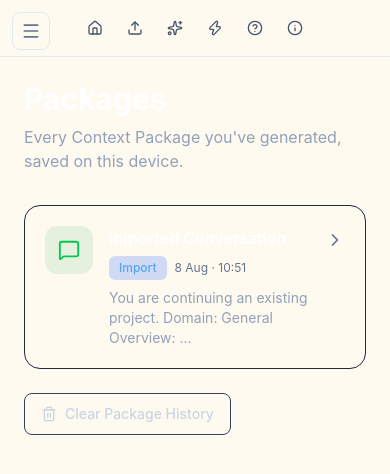
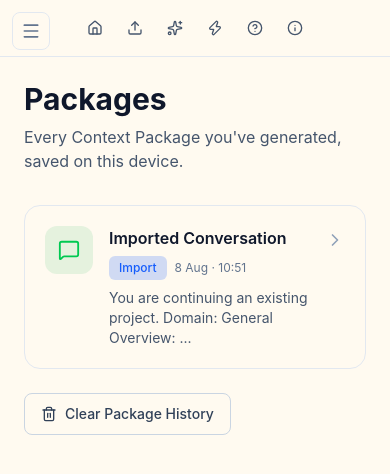
Before and after one commit to Ernest4599/Contextos-desktop-frontend-, a React (Vite) app: page /package in a window 390 px wide. Shown: the top 474 px of the page. Built offline with nearby package versions, Linux system fonts and the light colour scheme; no server answers.

Commit message:
Package: add light/dark theme support, fix mobile viewport clipping (h-screen->h-dvh)

```diff
--- a/src/Package.tsx
+++ b/src/Package.tsx
@@ -2,28 +2,28 @@ import { MessageSquare, ChevronRight, Trash2 } from 'lucide-react'
 
 function Package() {
   return (
-    <div className="flex-1 p-6 h-screen overflow-y-auto">
-      <h1 className="text-3xl font-bold text-white mb-2">Packages</h1>
-      <p className="text-slate-400 mb-8">Every Context Package you've generated, saved on this device.</p>
+    <div className="flex-1 p-6 h-dvh overflow-y-auto bg-cream dark:bg-transparent">
+      <h1 className="text-3xl font-bold text-slate-900 dark:text-white mb-2">Packages</h1>
+      <p className="text-slate-600 dark:text-slate-400 mb-8">Every Context Package you've generated, saved on this device.</p>
 
-      <div className="border border-slate-800 rounded-2xl p-5 flex items-start gap-4 mb-6 hover:bg-slate-900 transition-colors cursor-pointer">
+      <div className="border border-slate-200 dark:border-slate-800 rounded-2xl p-5 flex items-start gap-4 mb-6 hover:bg-slate-100 dark:hover:bg-slate-900 transition-colors cursor-pointer">
         <div className="w-12 h-12 rounded-xl bg-green-600/10 flex items-center justify-center shrink-0">
           <MessageSquare size={22} className="text-green-500" />
         </div>
         <div className="flex-1">
-          <h3 className="text-white font-semibold mb-1.5">Imported Conversation</h3>
+          <h3 className="text-slate-900 dark:text-white font-semibold mb-1.5">Imported Conversation</h3>
           <div className="flex items-center gap-2 mb-2">
-            <span className="bg-blue-600/20 text-blue-400 text-xs font-medium px-2.5 py-1 rounded-md">Import</span>
+            <span className="bg-blue-600/20 text-blue-600 dark:text-blue-400 text-xs font-medium px-2.5 py-1 rounded-md">Import</span>
             <span className="text-slate-500 text-xs">8 Aug · 10:51</span>
           </div>
-          <p className="text-slate-400 text-sm">You are continuing an existing project. Domain: General Overview: ...</p>
+          <p className="text-slate-600 dark:text-slate-400 text-sm">You are continuing an existing project. Domain: General Overview: ...</p>
         </div>
-        <ChevronRight size={20} className="text-slate-500 shrink-0 mt-1" />
+        <ChevronRight size={20} className="text-slate-400 dark:text-slate-500 shrink-0 mt-1" />
       </div>
 
       <button
         type="button"
-        className="flex items-center gap-2 border border-slate-700 text-slate-300 text-sm font-medium px-4 py-2.5 rounded-lg hover:bg-slate-800 transition-colors"
+        className="flex items-center gap-2 border border-slate-300 dark:border-slate-700 text-slate-700 dark:text-slate-300 text-sm font-medium px-4 py-2.5 rounded-lg hover:bg-slate-100 dark:hover:bg-slate-800 transition-colors"
       >
         <Trash2 size={16} />
         Clear Package History
```
